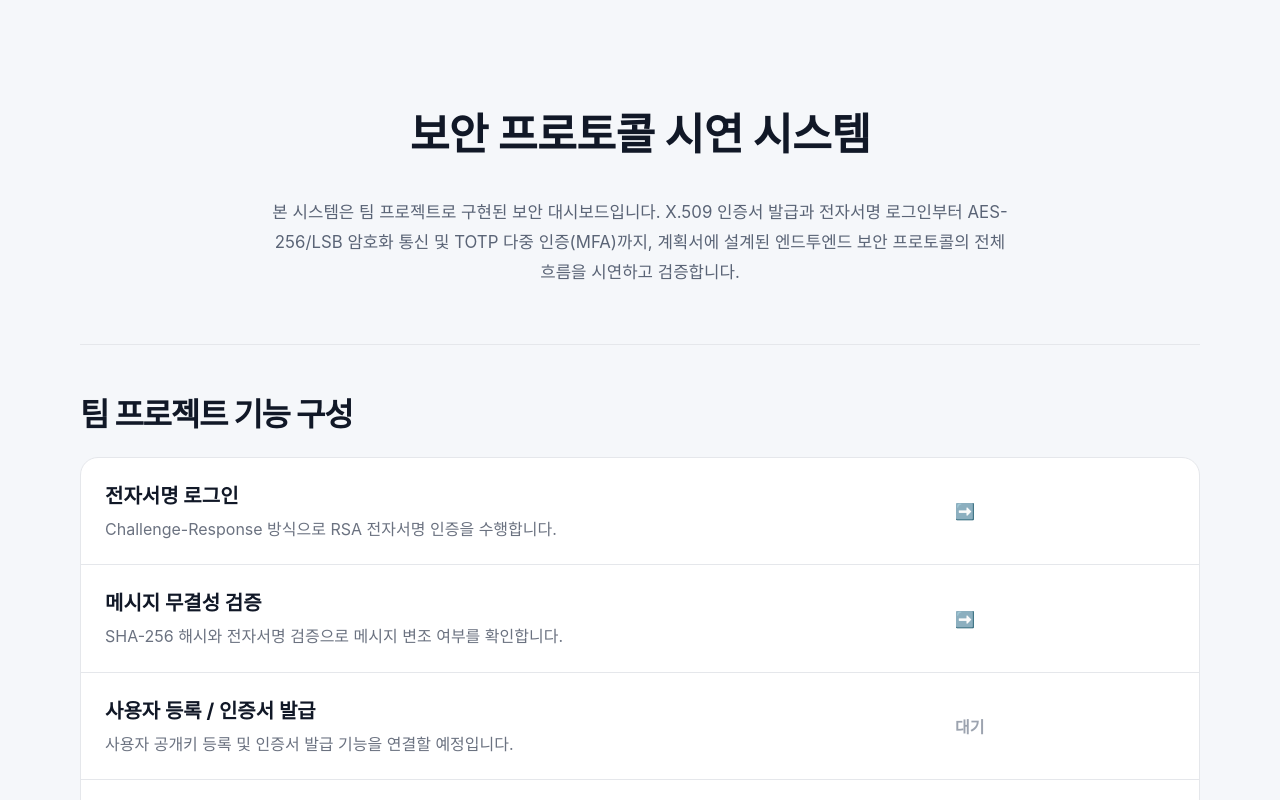
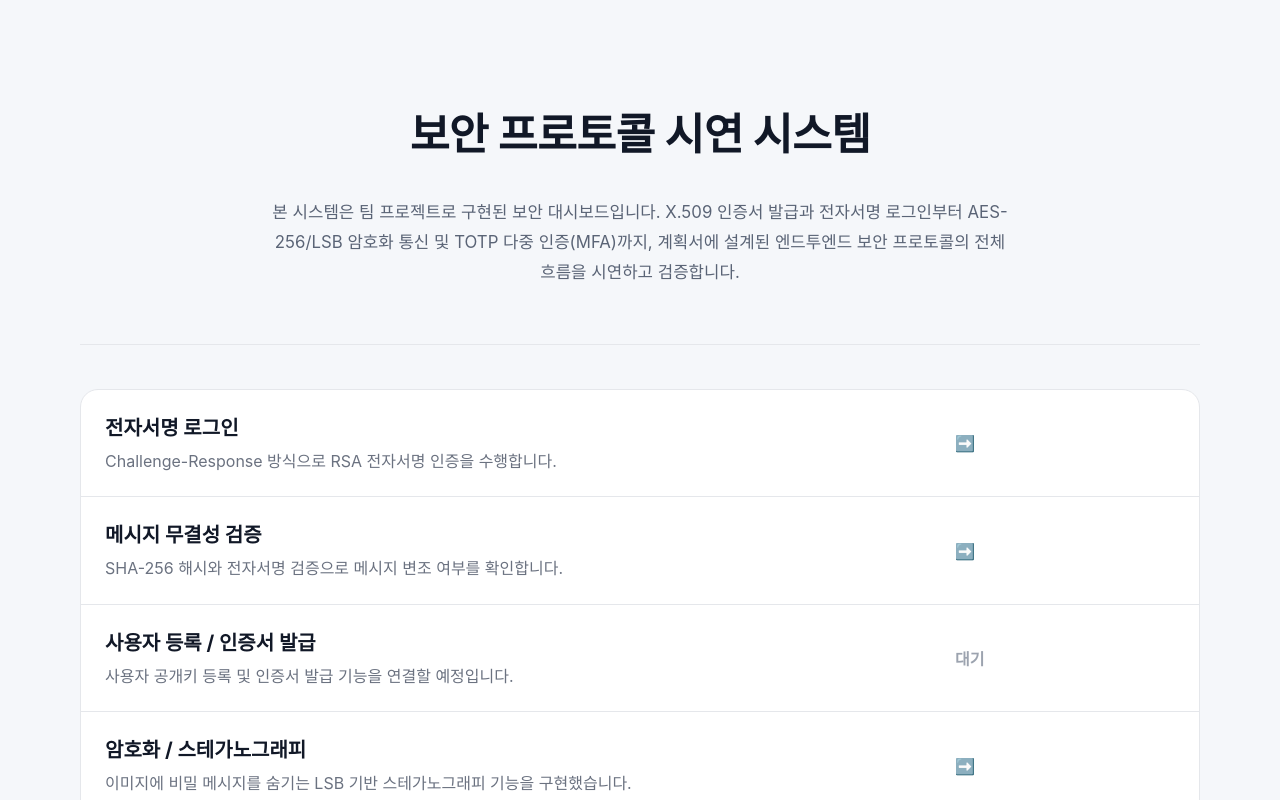
Before and after one commit to pmj2744/Security-Protocol, a Next.js app: page / in a window 1280 px wide. Shown: the top 800 px of the page. Built offline with nearby package versions, Linux system fonts and the light colour scheme.

Commit message:
UI 수정

```diff
--- a/src/app/page.tsx
+++ b/src/app/page.tsx
@@ -115,18 +115,6 @@ export default function Home() {
 
       <section className="section">
 
-        <div className="section-head">
-
-          <div>
-
-            <h2>팀 프로젝트 기능 구성</h2>
-
-          </div>
-
-        </div>
-
-
-
         <div className="module-list">
 
           {modules.map((module) => (
```
